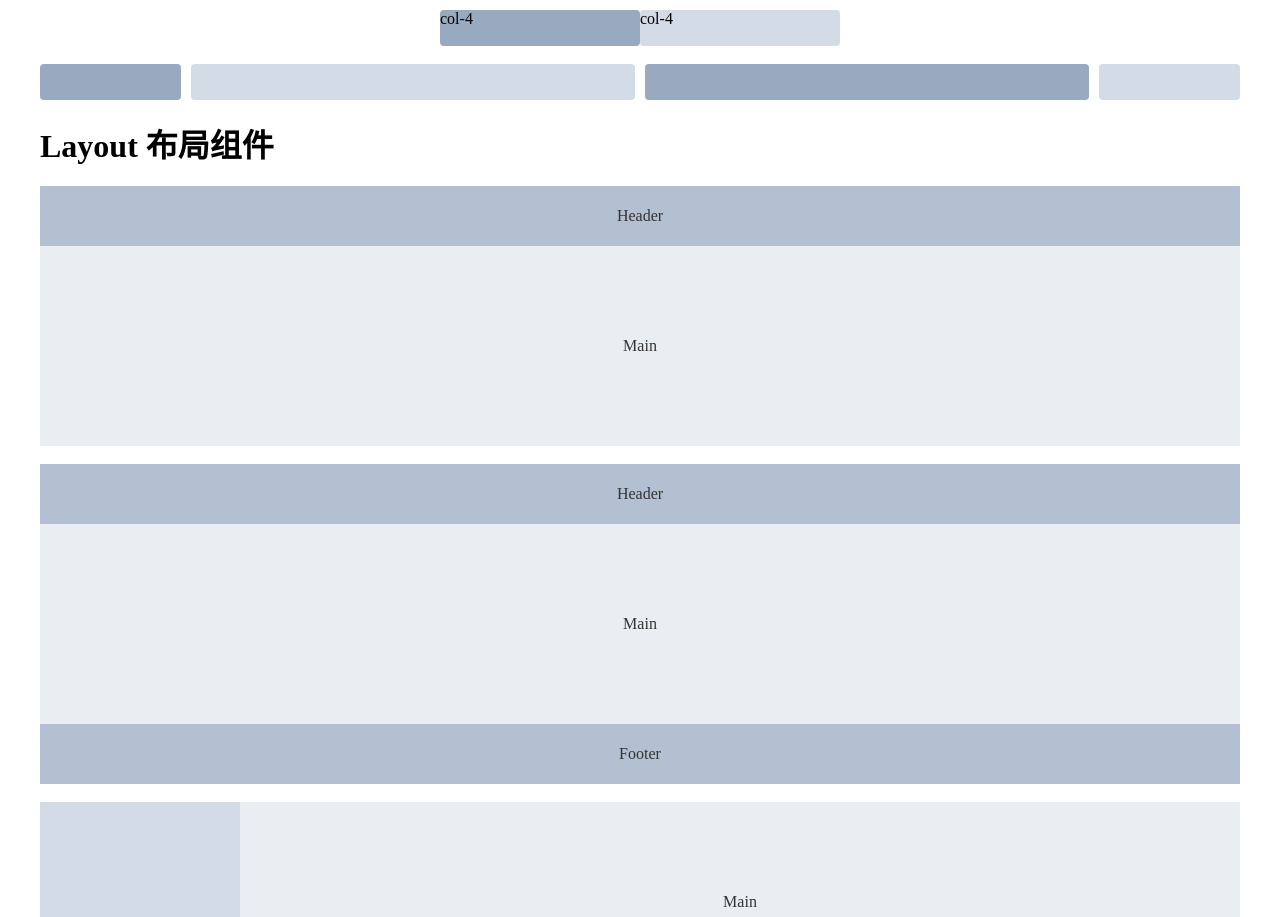
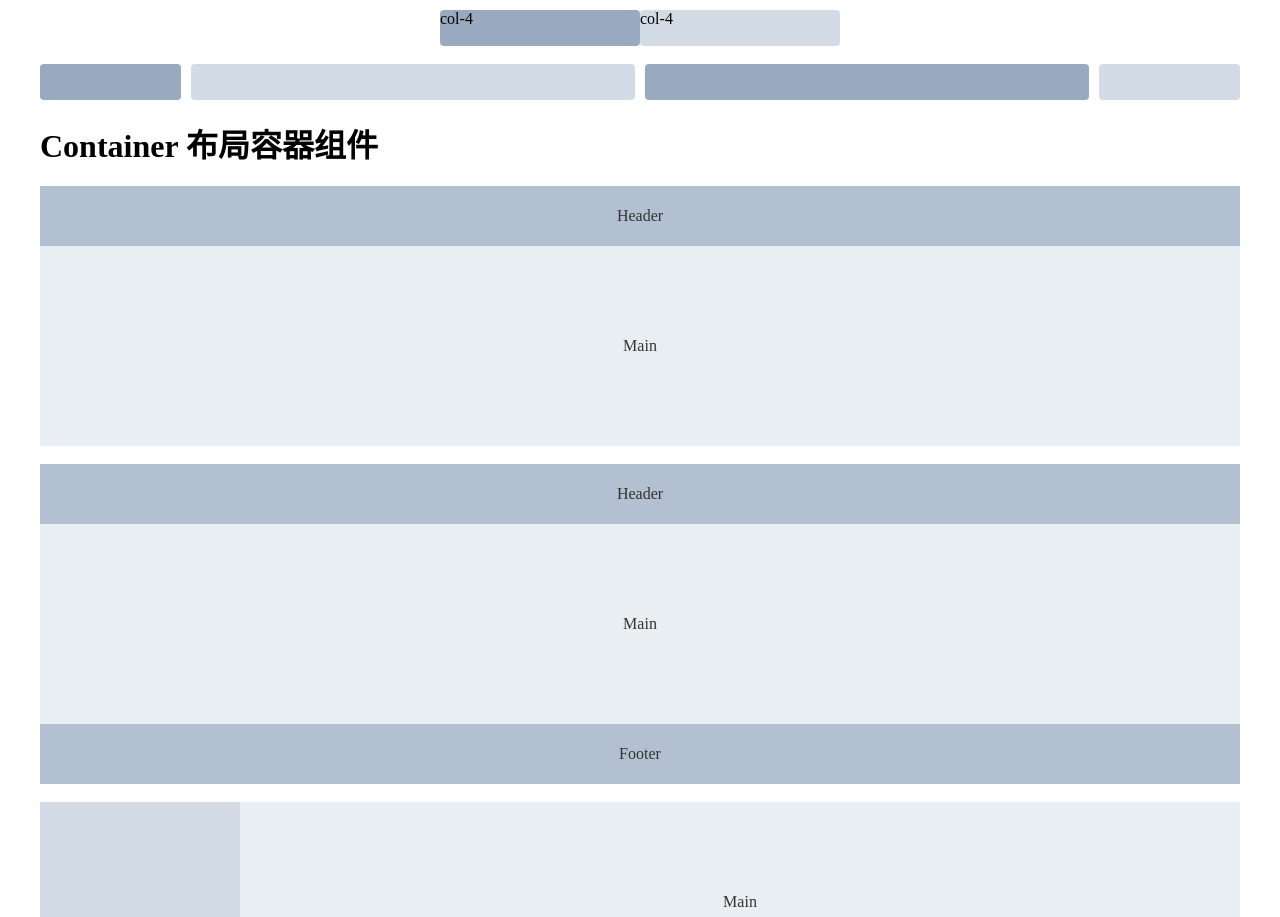
Before and after one commit to zhangyanling77/zyl-ui, a Vue app: page / in a window 1280 px wide. Shown: the part 920-1837 px from the top of the page. Built offline with nearby package versions, Linux system fonts and the light colour scheme.

Commit message:
fix：demo

```diff
--- a/src/App.vue
+++ b/src/App.vue
@@ -107,7 +107,7 @@
           </zyl-col>
         </zyl-row>
       </div>
-      <h1>Layout 布局组件</h1>
+      <h1>Container 布局容器组件</h1>
       <div class="block">
         <zyl-container>
           <zyl-header>Header</zyl-header>
```
